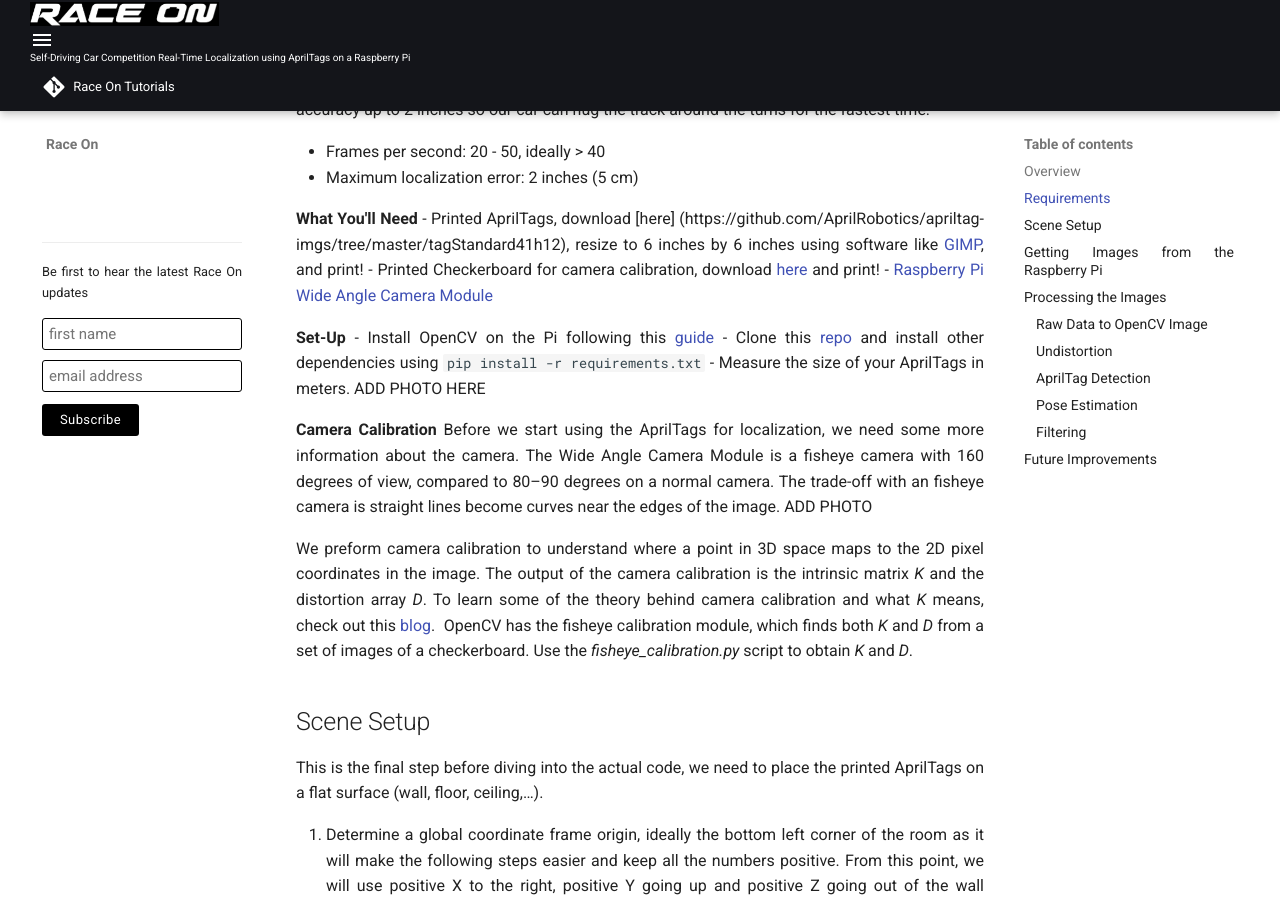
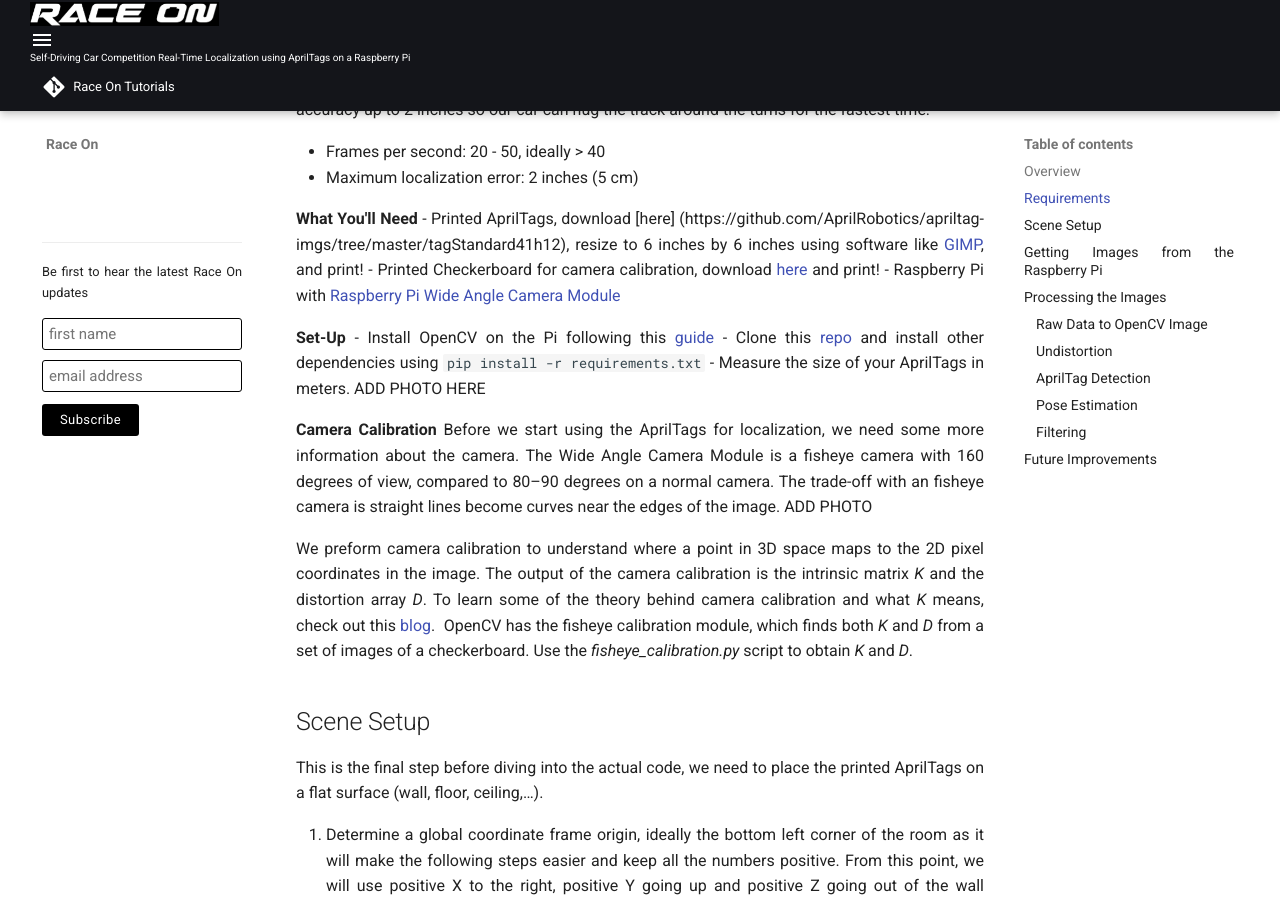
Before and after one commit to race-on/webpage, an MkDocs documentation site: the page built from source/localization.md, in a window 1280 px wide and 900 px high, scrolled down 1328 px. Built offline with MkDocs 1.6.1 and Material for MkDocs 9.7.7, drawn with Linux system fonts in a browser that asks for light colours; comment, search, counter and statistics services are not loaded.

Commit message:
Update localization.md

```diff
--- a/source/localization.md
+++ b/source/localization.md
@@ -20,7 +20,7 @@ The other requirement is high localization accuracy so our car never is disquali
 **What You'll Need**
 - Printed AprilTags, download [here] (https://github.com/AprilRobotics/apriltag-imgs/tree/master/tagStandard41h12), resize to 6 inches by 6 inches using software like [GIMP]( https://www.gimp.org/downloads/), and print!
 - Printed Checkerboard for camera calibration, download [here](https://markhedleyjones.com/storage/checkerboards/Checkerboard-A4-30mm-8x6.pdf) and print!
-- [Raspberry Pi Wide Angle Camera Module](https://www.seeedstudio.com/Raspberry-Pi-Wide-Angle-Camera-Module.html)
+- Raspberry Pi with [Raspberry Pi Wide Angle Camera Module](https://www.seeedstudio.com/Raspberry-Pi-Wide-Angle-Camera-Module.html)
 
 **Set-Up**
 - Install OpenCV on the Pi following this [guide](https://www.pyimagesearch.com/2019/09/16/install-opencv-4-on-raspberry-pi-4-and-raspbian-buster/)
```
